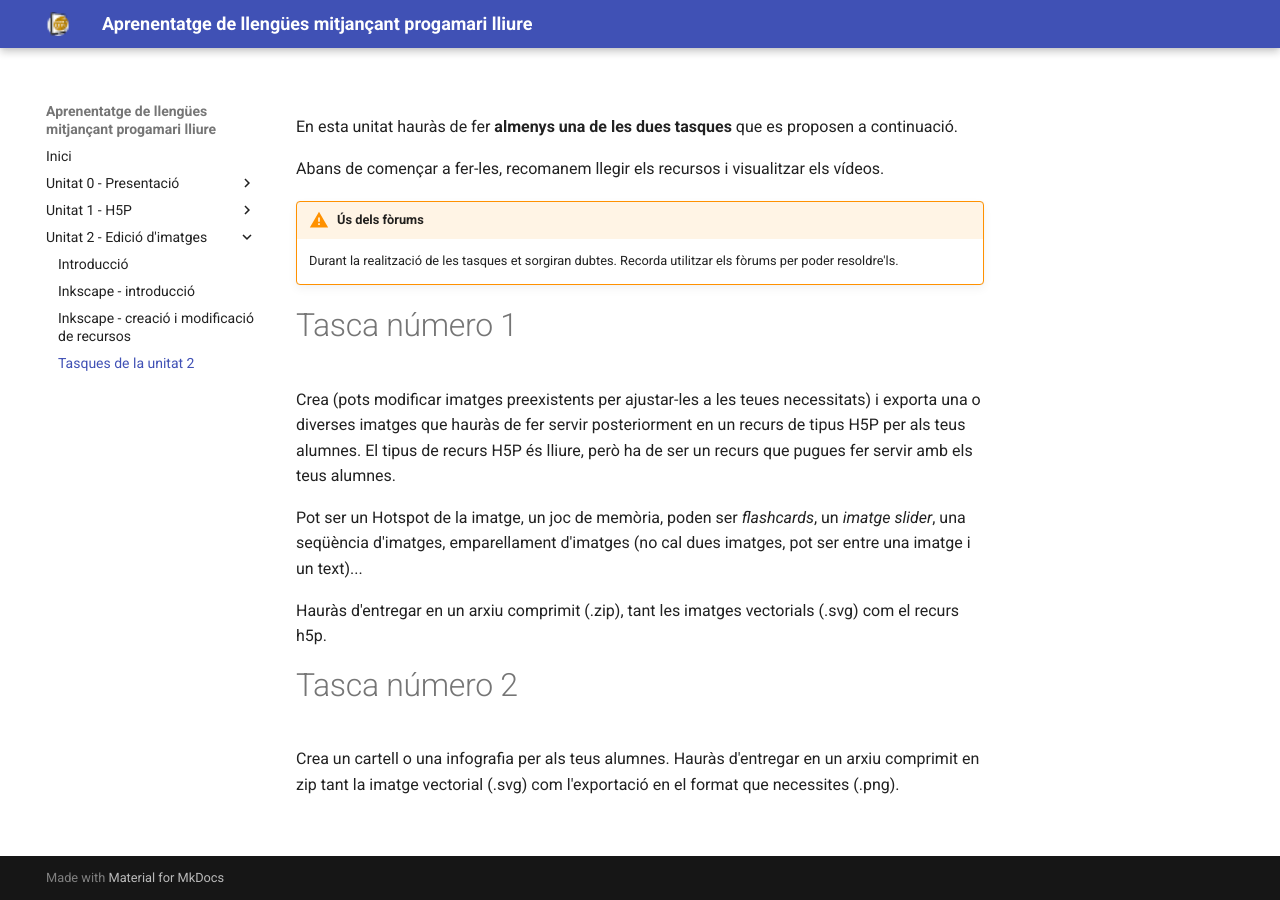
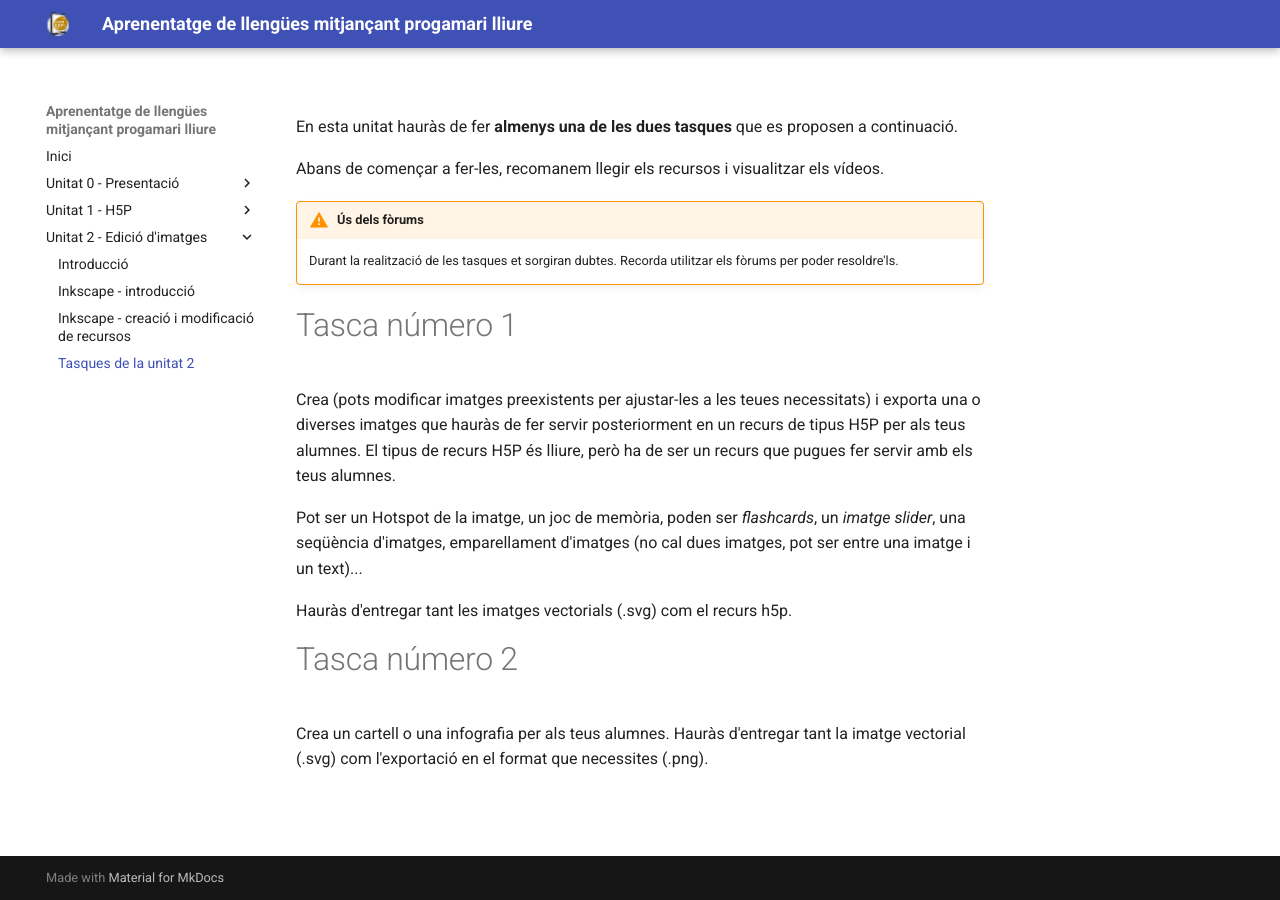
Before and after one commit to cursos-cefire/aprenentatge-idiomes-software-lliure, an MkDocs documentation site: the page built from content/unitat 2/tasques.md, in a window 1280 px wide. Built offline with MkDocs 1.6.1 and Material for MkDocs 9.7.7, drawn with Linux system fonts in a browser that asks for light colours.

Commit message:
Unitat 2 completada

```diff
--- a/content/unitat 2/tasques.md
+++ b/content/unitat 2/tasques.md
@@ -12,8 +12,8 @@ Crea (pots modificar imatges preexistents per ajustar-les a les teues necessitat
 
 Pot ser un Hotspot de la imatge, un joc de memòria, poden ser *flashcards*, un *imatge slider*, una seqüència d'imatges, emparellament d'imatges (no cal dues imatges, pot ser entre una imatge i un text)...
 
-Hauràs d'entregar en un arxiu comprimit (.zip), tant les imatges vectorials (.svg) com el recurs h5p.
+Hauràs d'entregar tant les imatges vectorials (.svg) com el recurs h5p.
 
 # Tasca número 2
 
-Crea un cartell o una infografia per als teus alumnes. Hauràs d'entregar en un arxiu comprimit en zip tant la imatge vectorial (.svg) com l'exportació en el format que necessites (.png).
+Crea un cartell o una infografia per als teus alumnes. Hauràs d'entregar tant la imatge vectorial (.svg) com l'exportació en el format que necessites (.png).
--- a/docs/unitat 2/tasques/index.html
+++ b/docs/unitat 2/tasques/index.html
@@ -434,9 +434,9 @@
 <h1 id="tasca-numero-1">Tasca número 1</h1>
 <p>Crea (pots modificar imatges preexistents per ajustar-les a les teues necessitats) i exporta una o diverses imatges que hauràs de fer servir posteriorment en un recurs de tipus H5P per als teus alumnes. El tipus de recurs H5P és lliure, però ha de ser un recurs que pugues fer servir amb els teus alumnes. </p>
 <p>Pot ser un Hotspot de la imatge, un joc de memòria, poden ser <em>flashcards</em>, un <em>imatge slider</em>, una seqüència d'imatges, emparellament d'imatges (no cal dues imatges, pot ser entre una imatge i un text)...</p>
-<p>Hauràs d'entregar en un arxiu comprimit (.zip), tant les imatges vectorials (.svg) com el recurs h5p.</p>
+<p>Hauràs d'entregar tant les imatges vectorials (.svg) com el recurs h5p.</p>
 <h1 id="tasca-numero-2">Tasca número 2</h1>
-<p>Crea un cartell o una infografia per als teus alumnes. Hauràs d'entregar en un arxiu comprimit en zip tant la imatge vectorial (.svg) com l'exportació en el format que necessites (.png).</p>
+<p>Crea un cartell o una infografia per als teus alumnes. Hauràs d'entregar tant la imatge vectorial (.svg) com l'exportació en el format que necessites (.png).</p>
 
 
 
```
Also changed, not shown: 1 other file.
